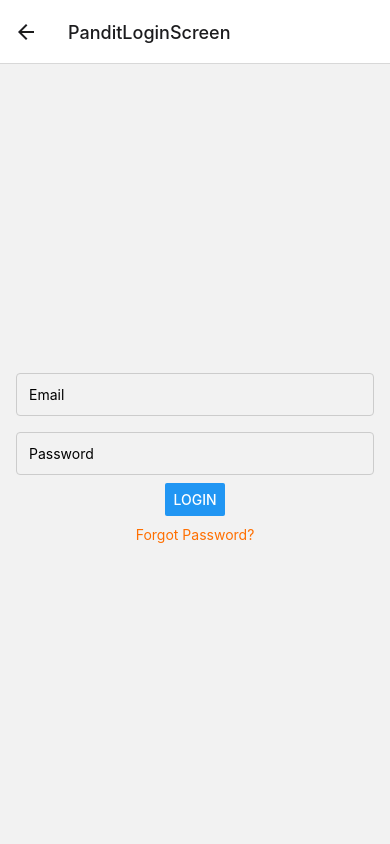
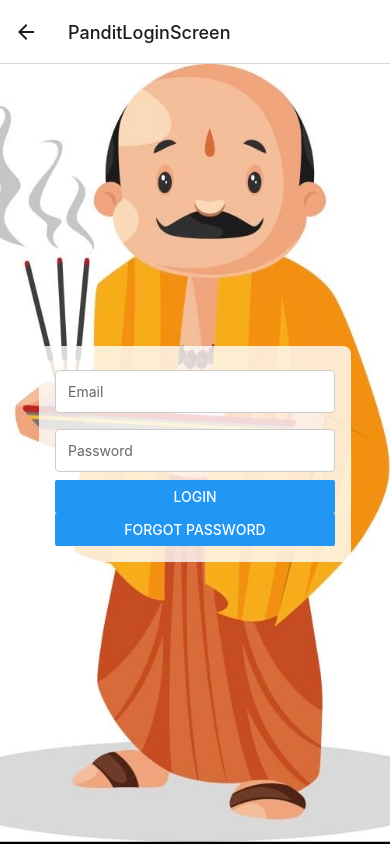
Before and after one commit to eshwarreddym/Poojari-App, a React Native app: screen /PanditLoginScreen in a window 390 px wide. Built offline with nearby package versions, Linux system fonts and the light colour scheme.

Commit message:
Added a background image to the pandit login and sign up

```diff
--- a/screens/PanditLoginScreen.js
+++ b/screens/PanditLoginScreen.js
@@ -1,5 +1,5 @@
 import React, { useState } from 'react';
-import { View, TextInput, TouchableOpacity, StyleSheet, Text, Button } from 'react-native';
+import { View, TextInput, Button, StyleSheet, Text, ImageBackground } from 'react-native';
 import { signInWithEmailAndPassword } from 'firebase/auth';
 import { auth } from '../firebaseConfig';
 
@@ -18,35 +18,50 @@ const PanditLoginScreen = ({ navigation }) => {
   };
 
   return (
+      <ImageBackground
+          source={require('../assets/images/Pandit.jpg')} // Replace with your image path
+          style={styles.background}
+      >
         <View style={styles.container}>
           <TextInput
               style={styles.input}
               placeholder="Email"
+              placeholderTextColor="#666" // Dark placeholder text
               onChangeText={setEmail}
               value={email}
           />
           <TextInput
               style={styles.input}
               placeholder="Password"
+              placeholderTextColor="#666" // Dark placeholder text
               onChangeText={setPassword}
               value={password}
               secureTextEntry
           />
           {errorMessage ? <Text style={styles.error}>{errorMessage}</Text> : null}
           <Button title="Login" onPress={handleLogin} />
-        <TouchableOpacity onPress={() => navigation.navigate('ResetPasswordScreen')}>
-          <Text style={styles.forgotPassword}>Forgot Password?</Text>
-        </TouchableOpacity>
+          <Button
+              title="Forgot Password"
+              onPress={() => navigation.navigate('ResetPasswordScreen')}
+          />
         </View>
+      </ImageBackground>
   );
 };
 
 const styles = StyleSheet.create({
-  container: {
+  background: {
     flex: 1,
+    width: '100%',
+    height: '100%',
     justifyContent: 'center',
     alignItems: 'center',
+  },
+  container: {
+    width: '80%',
     padding: 16,
+    borderRadius: 8,
+    backgroundColor: 'rgba(255, 255, 255, 0.8)', // semi-transparent background for better readability
   },
   input: {
     width: '100%',
@@ -55,15 +70,13 @@ const styles = StyleSheet.create({
     borderWidth: 1,
     borderColor: '#ccc',
     borderRadius: 4,
+    backgroundColor: '#fff', // White background for input fields
+    color: '#000', // Dark text color for input fields
   },
   error: {
     color: 'red',
     marginVertical: 8,
   },
-  forgotPassword: {
-    marginTop: 10,
-    color: '#ff6f00',
-  },
 });
 
 export default PanditLoginScreen;
--- a/screens/PanditSignupScreen.js
+++ b/screens/PanditSignupScreen.js
@@ -1,5 +1,5 @@
 import React, { useState } from 'react';
-import { View, TextInput, TouchableOpacity, Text, StyleSheet } from 'react-native';
+import { View, TextInput, TouchableOpacity, Text, StyleSheet, ImageBackground } from 'react-native';
 import { createUserWithEmailAndPassword } from 'firebase/auth';
 import { auth, db } from '../firebaseConfig';
 import { doc, setDoc } from 'firebase/firestore';
@@ -31,22 +31,29 @@ const PanditSignupScreen = ({ navigation }) => {
     };
 
     return (
+        <ImageBackground
+            source={require('../assets/images/Pandit.jpg')} // Replace with your image path
+            style={styles.background}
+        >
             <View style={styles.container}>
                 <TextInput
                     style={styles.input}
                     placeholder="Name"
+                    placeholderTextColor="#666" // Dark placeholder text
                     onChangeText={setName}
                     value={name}
                 />
                 <TextInput
                     style={styles.input}
                     placeholder="Email"
+                    placeholderTextColor="#666" // Dark placeholder text
                     onChangeText={setEmail}
                     value={email}
                 />
                 <TextInput
                     style={styles.input}
                     placeholder="Password"
+                    placeholderTextColor="#666" // Dark placeholder text
                     onChangeText={setPassword}
                     value={password}
                     secureTextEntry
@@ -54,6 +61,7 @@ const PanditSignupScreen = ({ navigation }) => {
                 <TextInput
                     style={styles.input}
                     placeholder="Location"
+                    placeholderTextColor="#666" // Dark placeholder text
                     onChangeText={setLocation}
                     value={location}
                 />
@@ -62,16 +70,23 @@ const PanditSignupScreen = ({ navigation }) => {
                     <Text style={styles.buttonText}>Sign Up</Text>
                 </TouchableOpacity>
             </View>
+        </ImageBackground>
     );
 };
 
 const styles = StyleSheet.create({
-    container: {
+    background: {
         flex: 1,
+        width: '100%',
+        height: '100%',
         justifyContent: 'center',
         alignItems: 'center',
+    },
+    container: {
+        width: '80%',
         padding: 16,
-        backgroundColor: '#fafafa', // Soft gray background
+        borderRadius: 8,
+        backgroundColor: 'rgba(255, 255, 255, 0.8)', // Semi-transparent background for better readability
     },
     input: {
         width: '100%',
@@ -80,6 +95,8 @@ const styles = StyleSheet.create({
         borderWidth: 1,
         borderColor: '#ff6f00', // Orange border color
         borderRadius: 4,
+        backgroundColor: '#fff', // White background for input fields
+        color: '#000', // Dark text color for input fields
     },
     error: {
         color: '#ff6f00', // Orange color for error message
```
Also changed, not shown: data/addPoojaData.js (+7 -0 lines), assets/images/Pandit.jpg (added). Lines whose indentation alone changed are shown as unchanged.
